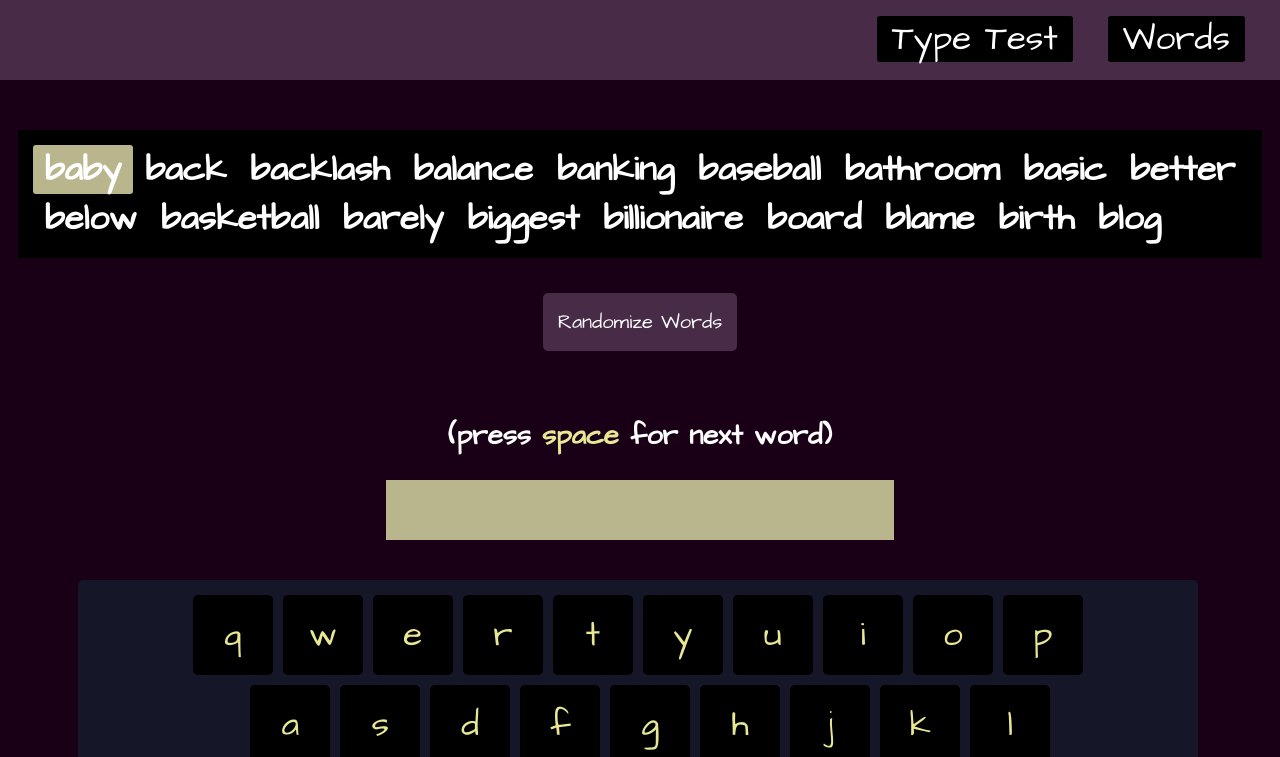
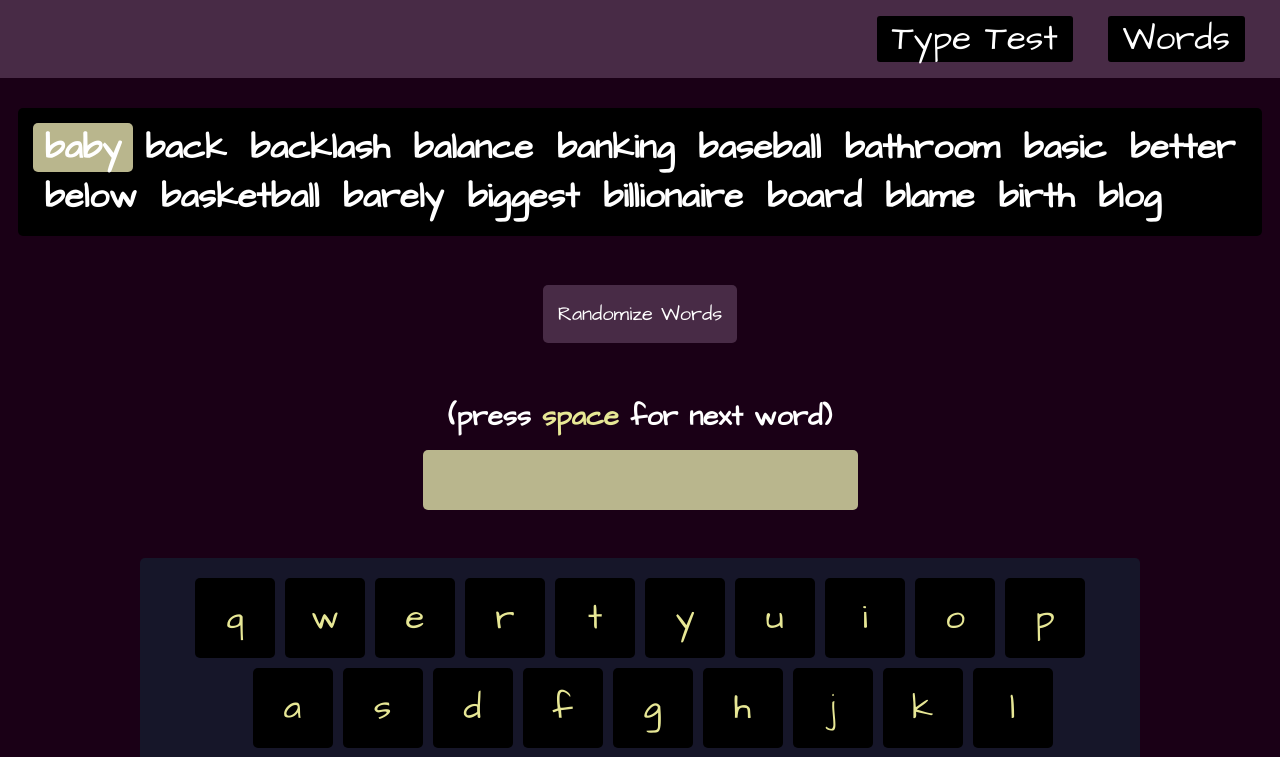
Before and after one commit to codenameuriel/fingerz, a React (Create React App) app: page /type-test in a window 1280 px wide. Shown: the top 757 px of the page. Built offline with nearby package versions, Linux system fonts and the light colour scheme; a web font is replaced by a local one.

Commit message:
add more styling  changes

```diff
--- a/src/components/Navigation/NavBar/NavBar.module.css
+++ b/src/components/Navigation/NavBar/NavBar.module.css
@@ -2,7 +2,7 @@
   background-color: rgb(72, 43, 70);
   width: 100%;
   height: 80px;
-  margin-bottom: 50px;
+  margin-bottom: 30px;
 }
 
 .NavBar ul {
--- a/src/components/TypeTest/TypeTest.module.css
+++ b/src/components/TypeTest/TypeTest.module.css
@@ -1,4 +1,6 @@
 .TypeTest {
   display: flex;
   flex-direction: column;
+  min-width: 80%;
+  min-height: 85%;
 }
--- a/src/components/WordList/WordList.module.css
+++ b/src/components/WordList/WordList.module.css
@@ -1,9 +1,8 @@
 .WordsContainer {
   color: white;
-  text-align: center;
   background-color: black;
-  /* width: 350px; */
   padding: 15px;
+  border-radius: 5px;
 }
 
 .WordRowOne {
@@ -17,7 +16,7 @@
 }
 
 .Word {
-  border-radius: 3px;
+  border-radius: 5px;
 }
 
 .Word h1 {
--- a/src/containers/Keyboard/Keyboard.module.css
+++ b/src/containers/Keyboard/Keyboard.module.css
@@ -1,13 +1,12 @@
 .Keyboard {
   display: flex;
   flex-flow: column;
-  margin-top: 40px;
-  margin-left: 60px;
-  padding: 10px 0;
-  width: 90%;
+  padding: 15px 0;
+  width: 1000px;
   background-color: rgb(22, 22, 41);
   align-items: center;
   border-radius: 5px;
+  align-self: center;
 }
 
 .key {
--- a/src/containers/WordPanel/WordPanel.module.css
+++ b/src/containers/WordPanel/WordPanel.module.css
@@ -2,9 +2,12 @@
   display: flex;
   flex-flow: column;
   align-items: center;
+  min-height: 450px;
 }
 
 .WordPanel button {
+  position: fixed;
+  top: 250px;
   padding: 15px;
   background-color: rgb(72, 43, 70);
   color: white;
@@ -22,11 +25,11 @@
 }
 
 .WordPanel h5 {
+  position: fixed;
+  top: 350px;
   font-size: 28px;
   color: white;
   text-align: center;
-  margin-top: 65px;
-  margin-bottom: 25px;
 }
 
 .WPMSummary {
@@ -37,7 +40,9 @@
 }
 
 .WordPanel input {
-  width: 40%;
+  position: fixed;
+  top: 450px;
+  width: 425px;
   height: 50px;
   font-size: 40px;
   padding: 5px;
@@ -45,6 +50,7 @@
   color: white;
   background-color: rgb(185, 182, 141);
   border: none;
+  border-radius: 5px;
   align-self: center;
 }
 
@@ -56,9 +62,7 @@
   margin-left: 350px;
   margin-top: 20px;
   position: relative;
-  /* background-color:rgb(212, 212, 158);  */
   background-color: rgb(72, 43, 70);
-  /* color: black; */
   color: white;
   font-size: 20px;
   border: none;
@@ -70,8 +74,6 @@
 }
 
 .WPMSummary button:hover {
-  /* background-color: black; */
   background-color: rgb(67 1 62);
-  /* color: rgb(231, 231, 149);  */
   color: white;
 }
--- a/src/hoc/Layout/Layout.module.css
+++ b/src/hoc/Layout/Layout.module.css
@@ -1,6 +1,7 @@
 .Layout {
   display: flex;
   flex-flow: column;
+  height: 100vh;
   align-items: center;
   margin-left: auto;
   margin-right: auto;
```
